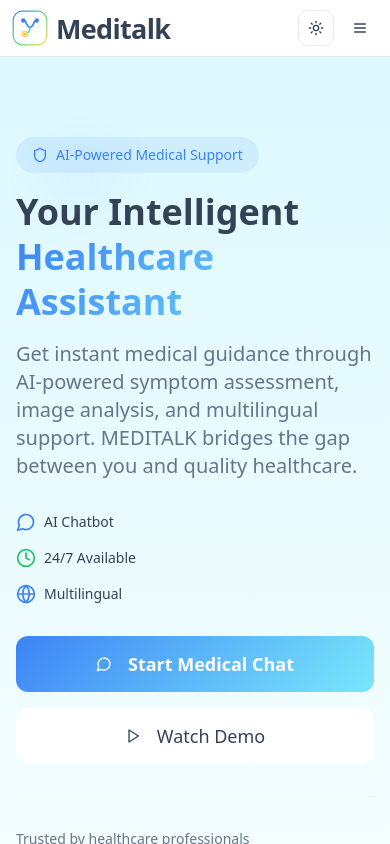
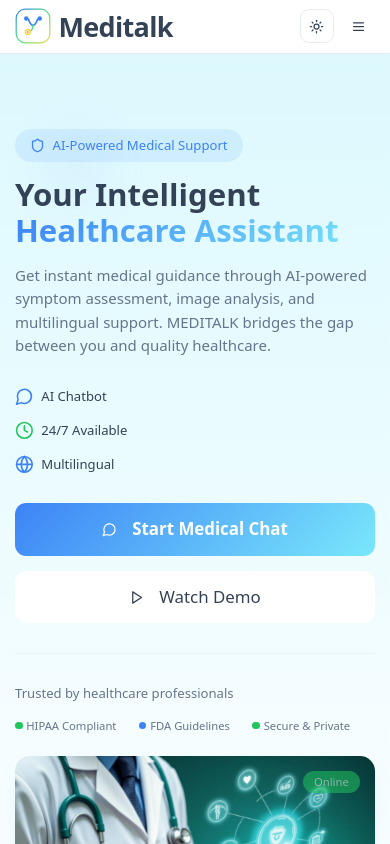
Before and after one commit to iqyanali17/blueprint-buddy-23, a React (Vite) app: page / in a window 390 px wide. Shown: the top 844 px of the page. Built offline with nearby package versions, Linux system fonts and the light colour scheme.

Commit message:
Changes
Co-authored-by: iqyanali17 <196028860+iqyanali17@users.noreply.github.com>

```diff
--- a/src/index.css
+++ b/src/index.css
@@ -132,9 +132,37 @@ All colors MUST be HSL for consistency across light/dark modes.
     @apply border-border;
   }
 
-  body {
+  html, body {
     @apply bg-background text-foreground font-sans antialiased;
+    overflow-x: hidden;
+    max-width: 100vw;
   }
+
+  #root {
+    overflow-x: hidden;
+    max-width: 100vw;
+  }
+
+  /* Mobile readability: avoid huge desktop sizing on phones */
+  @media (max-width: 640px) {
+    html { font-size: 15px; }
+    h1 { font-size: clamp(1.75rem, 8vw, 2.25rem) !important; line-height: 1.15 !important; }
+    h2 { font-size: clamp(1.4rem, 6.5vw, 1.875rem) !important; line-height: 1.2 !important; }
+    h3 { font-size: clamp(1.15rem, 5vw, 1.5rem) !important; }
+    .text-xl { font-size: 1rem !important; line-height: 1.55 !important; }
+    .text-2xl { font-size: 1.15rem !important; }
+    section.py-20, section.py-16 { padding-top: 2.25rem !important; padding-bottom: 2.25rem !important; }
+    .mb-16 { margin-bottom: 2rem !important; }
+    .mt-16 { margin-top: 2rem !important; }
+    .mb-20 { margin-bottom: 2.5rem !important; }
+    .gap-12 { gap: 1.5rem !important; }
+    .gap-8 { gap: 1rem !important; }
+    .p-8 { padding: 1.25rem !important; }
+    img, video, iframe { max-width: 100%; height: auto; }
+    .container { padding-left: 1rem !important; padding-right: 1rem !important; }
+  }
+
+
 
   /* Medical animations */
   .pulse-medical {
```
